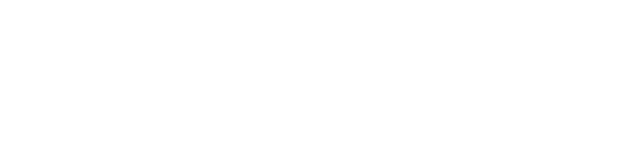
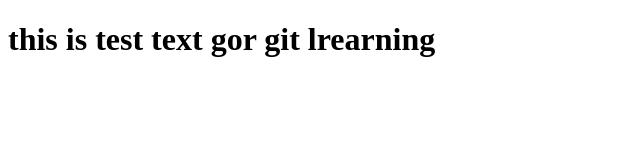
Before and after one commit to saeid-gholami/git-test, a plain HTML site: page index.html in a window 1280 px wide. Shown: the whole page, without its empty margins (0-640 px from the left). Drawn offline with Linux system fonts and the light colour scheme.

Commit message:
feat: insert html template

```diff
--- a/index.html
+++ b/index.html
@@ -8,6 +8,7 @@
 </head>
 
 <body>
+    <h1>this is test text gor git lrearning</h1>
     <script src="app.js"></script>
 </body>
 
```
